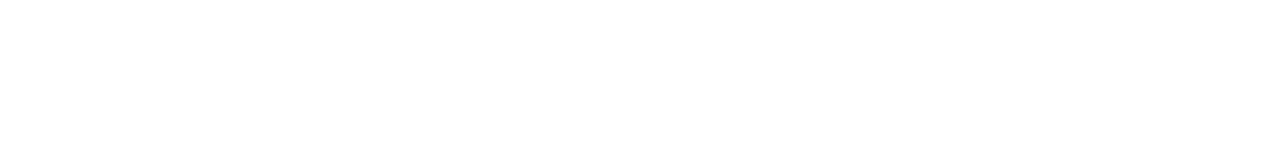
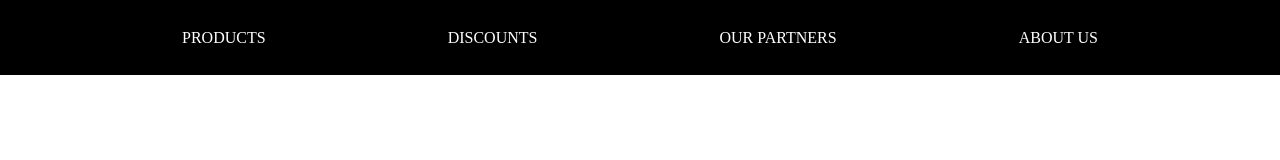
Before and after one commit to DataTsulaia/lesson-8, a plain HTML site: page index.html in a window 1280 px wide. Drawn offline with Linux system fonts and the light colour scheme.

Commit message:
get some changes
added header in index.html and give it some styles in style.css

```diff
--- a/css/style.css
+++ b/css/style.css
@@ -0,0 +1,14 @@
+.flex-container{
+  width: 100%;
+  height: 75px;
+  background-color: black;
+  display: flex;
+  justify-content: center;
+  justify-content: space-evenly;
+}
+a{
+    color: white;
+}
+.flex-items{
+  margin-top: 30px;
+}
--- a/index.html
+++ b/index.html
@@ -9,6 +9,13 @@
     <title>Homework</title>
 </head>
 <body>
-
+    <header>
+        <ul class="flex-container">
+            <li class="flex-items"><a href="">PRODUCTS</a></li>
+            <li class="flex-items"><a href="">DISCOUNTS</a></li>
+            <li class="flex-items"><a href="">OUR PARTNERS</a></li>
+            <li class="flex-items"><a href="">ABOUT US</a></li>
+        </ul>
+    </header>
 </body>
 </html>
```
